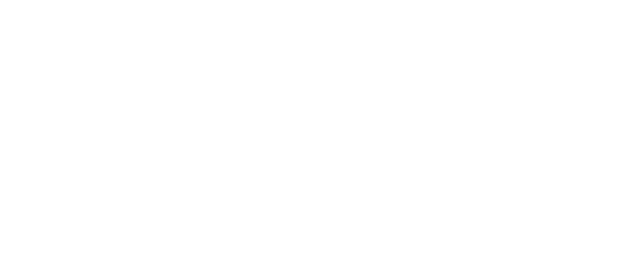
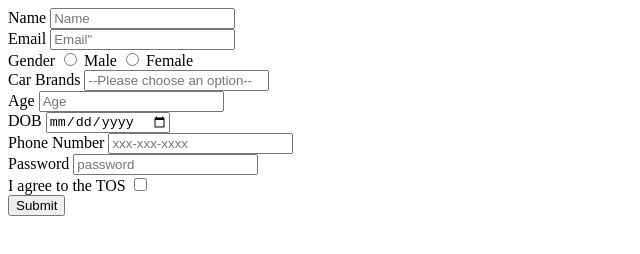
Before and after one commit to acciojob/signup-form-car-faizkhan1318, a website: page main.html in a window 1280 px wide. Shown: the whole page, without its empty margins (0-640 px from the left). Drawn offline with Linux system fonts and the light colour scheme.

Commit message:
created a submission

```diff
--- a/main.html
+++ b/main.html
@@ -8,6 +8,41 @@
 
 <body>
 	<!-- the entire body must be written by student -->
+	<form method="post">
+
+        <label for="name">Name</label>
+        <input type="text" id="name" placeholder="Name" required>
+        <br>
+        <label for="email">Email</label>
+        <input type="email" id="email" placeholder=Email" required>
+        <br>
+        <label for="">Gender</label>
+        <input type="radio" id="gender_m" required value="Male">
+        <label for="gender_m">Male</label>
+        <input type="radio" id="gender_f" required value="Female">
+        <label for="gender_f">Female</label>
+        <br>
+        <label for="cars">Car Brands</label>
+        <input type="select" id="cars" placeholder="--Please choose an option--" required>
+        <br>
+        <label for="age">Age</label>
+        <input type="number" id="age" placeholder="Age" required>
+        <br>
+        <label for="dob">DOB</label>
+        <input type="date" id="dob" required>
+        <br>
+        <label for="tel">Phone Number</label>
+        <input type="tel" id="tel" placeholder="xxx-xxx-xxxx">
+        <br>
+
+        <label for="password">Password</label>
+        <input type="password" id="password" required placeholder="password">
+        <br>
+        <label for="tos">I agree to the TOS</label>
+        <input type="checkbox" id="tos" required>
+        <br>
+        <input type="submit">
+      </form>
     <script type="text/javascript" src="./script.js">
 </script>
 
```
